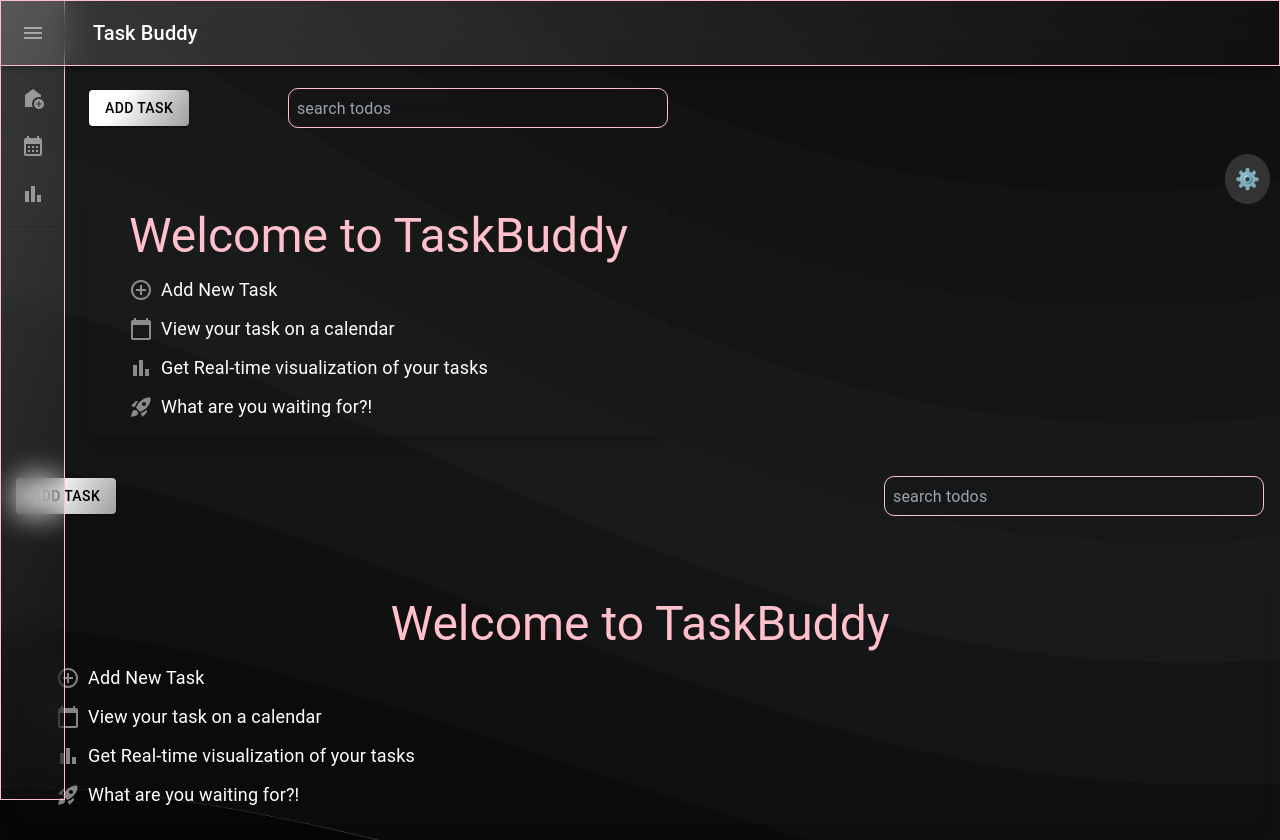
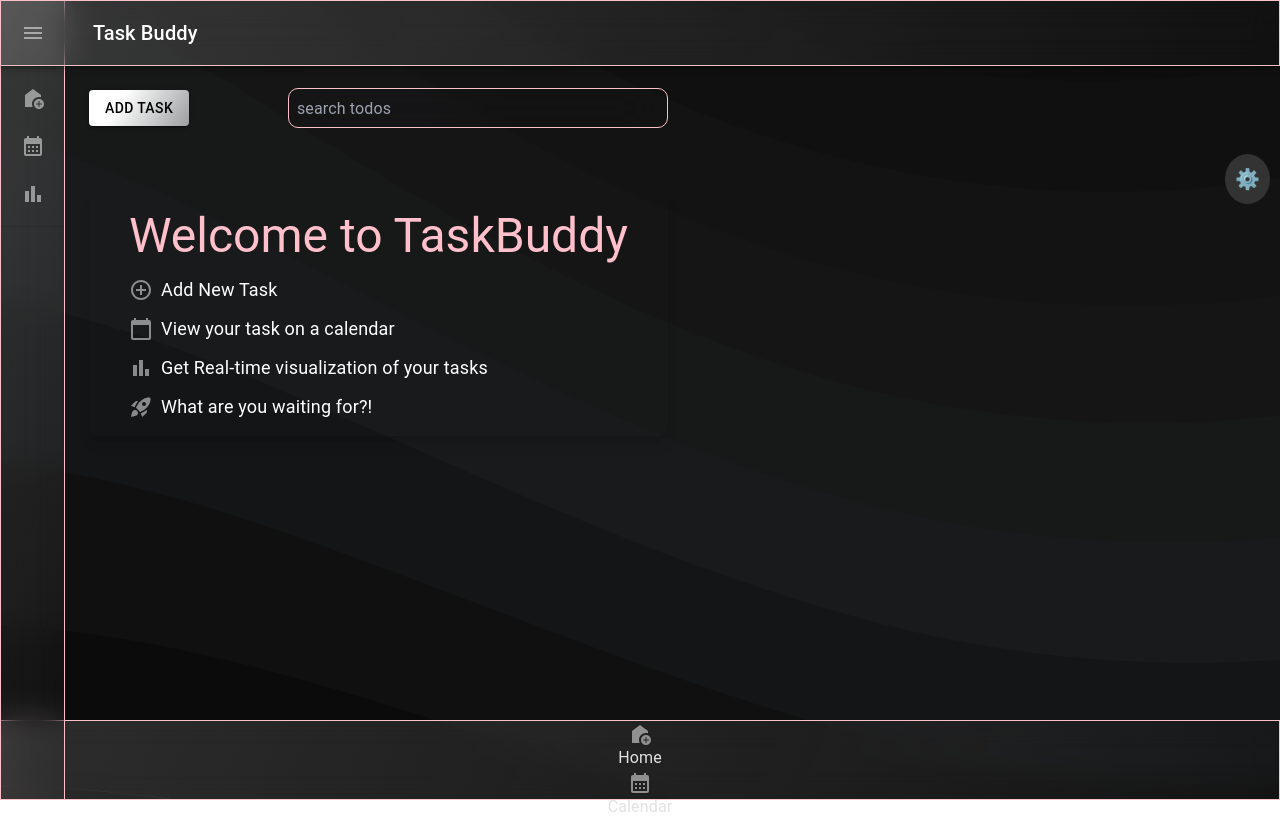
Before and after one commit to pearlodi/taskbuddy, a React (Create React App) app: page / in a window 1280 px wide. After the commit the page ends 800 px from the top, so only its background shows below. Built offline with nearby package versions, Linux system fonts and the light colour scheme.

Commit message:
fix issues ith production

```diff
--- a/src/pages/Index.tsx
+++ b/src/pages/Index.tsx
@@ -174,10 +174,10 @@ export default function Index() {
       </Box>
      </div>
       <div >
-      <div className='p-4'>
+      <div className='p-4 flex md:hidden '>
       <Outlet />
       </div>
-      <div className='gradient-background w-full h-20 bottom-0 fixed flex md:hidden justify-between items-center px-10'>
+      <div className='gradient-background w-full h-20 bottom-0 fixed justify-between items-center px-10'>
         <div className='flex flex-col justify-center text-gradient items-center'>
         <Link to="/"><AddHomeIcon className='text-[40px]'/></Link>
         <p>Home</p>
```
